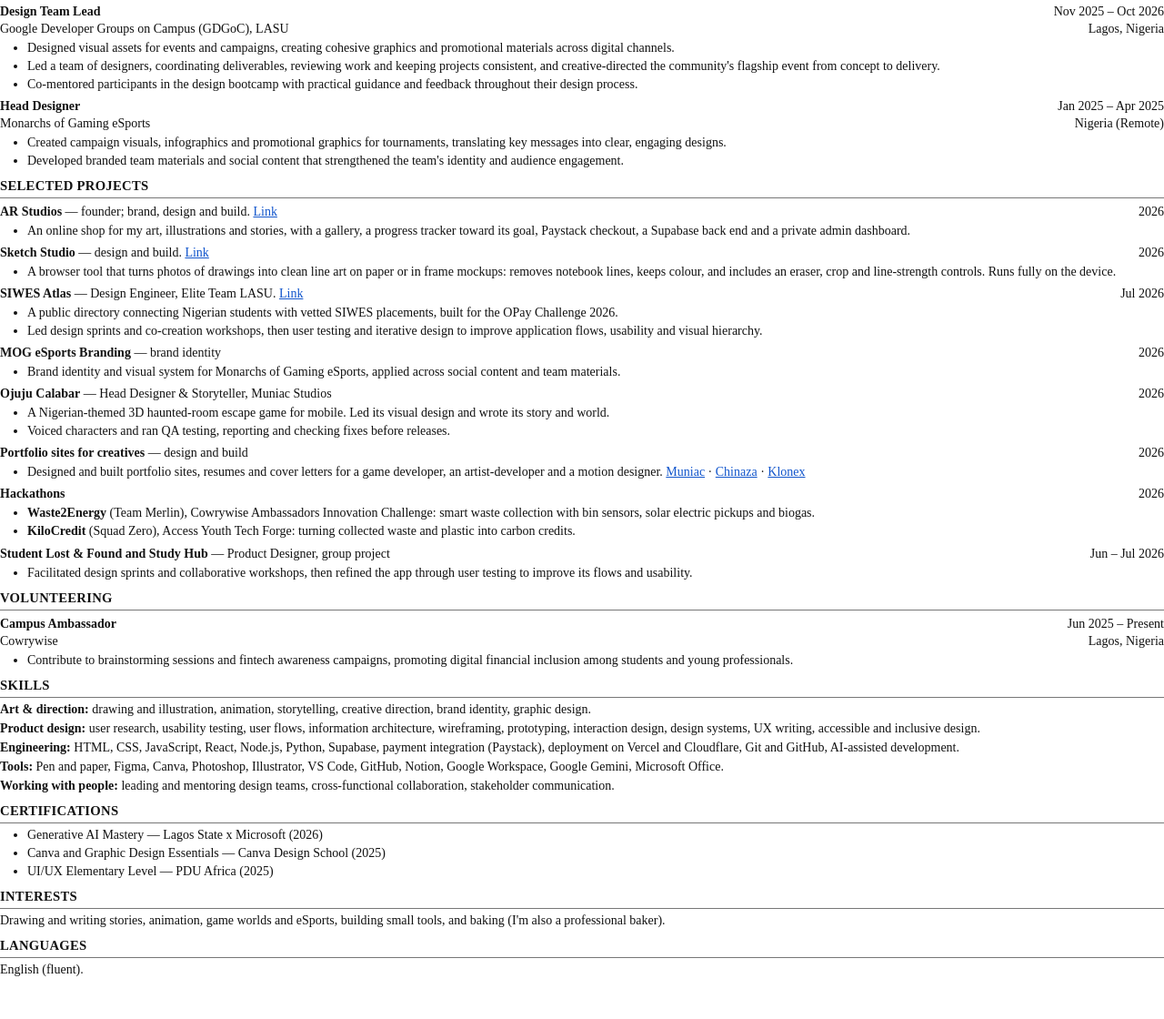
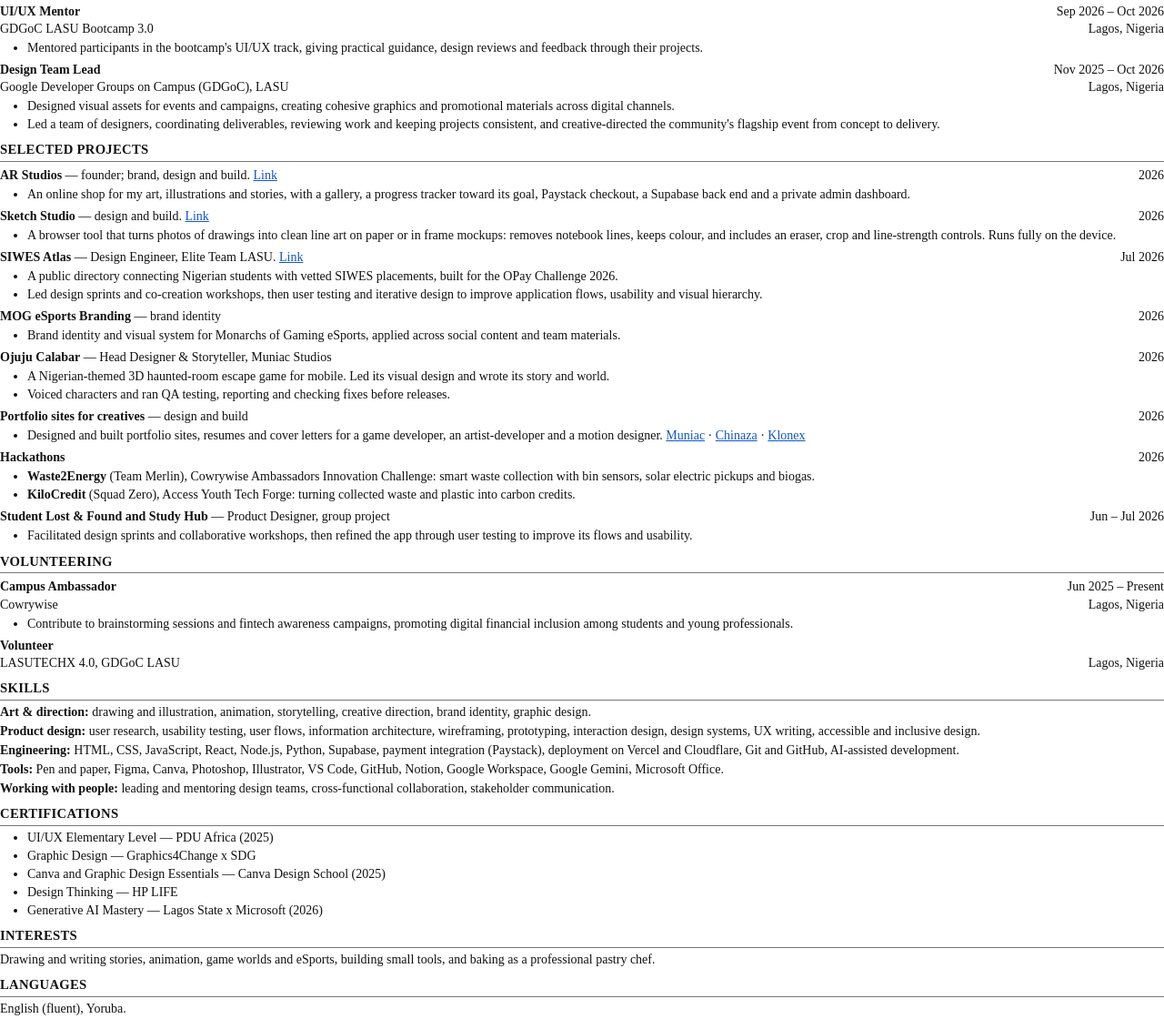
Before and after one commit to Hashi-devs/Amuro, a plain HTML site: page docs/cv-source.html in a window 1280 px wide. Shown: the part 462-1582 px from the top of the page at 91% size. Before the commit the page ends 1539 px from the top, so only its background shows below. Drawn offline with Linux system fonts and the light colour scheme.

Commit message:
Resume and site: mentor role, LASUTECHX 4.0 volunteering, design certifications, pastry chef, drop 2025 MOG role, three-line summary
Co-Authored-By: Claude Opus 5.5 <noreply@anthropic.com>
Claude-Session: https://claude.ai/code/session_01FznZV5MkKYJcrxBuXv8rFi

```diff
--- a/docs/cv-source.html
+++ b/docs/cv-source.html
@@ -24,10 +24,10 @@ a{color:#1155cc}
 <p class="contact">09028771656 &nbsp;| <a href="mailto:amuro.p04@gmail.com">amuro.p04@gmail.com</a> | <a href="https://www.linkedin.com/in/ayomiposi-amuro-315776368">LinkedIn</a> | <a href="https://x.com/Artista08_">X</a> | <a href="https://amuroayomiposi.vercel.app">Portfolio</a></p>
 
 <h2>Summary</h2>
-<p style="text-align:justify">Visual artist and design engineer: I build what I craft. My work starts with pen and paper and runs through illustration, animation, brand identity and UI/UX design into the code that ships it. I lead design for an esports team, a game studio and a campus tech community, and I design and build my own products, from an art shop with payments to a tool that turns photos of drawings into clean line art.</p>
+<p style="text-align:justify">A creative in the visual arts and design space with an engineering side: I draw, design and build, from illustration and brand identity to UI/UX and the code that ships it. Studying Computer Science Education keeps the teacher in me close, so I mentor designers and lead creative teams across esports, games and campus tech.</p>
 
 <h2>Education</h2>
-<div class="row"><span><b>Lagos State University</b>, B.Sc.Ed. Computer Science</span><span>Expected: Aug 2028</span></div>
+<div class="row"><span><b>Lagos State University</b>, B.Sc.Ed. Computer Science</span><span>Oct 2024 – Aug 2028</span></div>
 <p>Degree Class: Second Class Upper (4.42/5.00)</p>
 
 <h2>Work Experience</h2>
@@ -47,14 +47,14 @@ a{color:#1155cc}
   <ul><li>Designed and built interfaces end to end, from graphics, cards and reusable components to landing pages, websites and mobile app screens.</li><li>Ran user research and feedback sessions and turned the insights into clearer user flows and more intuitive interfaces.</li></ul>
 </div>
 <div class="role">
+  <div class="row"><span class="t">UI/UX Mentor</span><span>Sep 2026 – Oct 2026</span></div>
+  <div class="row"><span>GDGoC LASU Bootcamp 3.0</span><span>Lagos, Nigeria</span></div>
+  <ul><li>Mentored participants in the bootcamp's UI/UX track, giving practical guidance, design reviews and feedback through their projects.</li></ul>
+</div>
+<div class="role">
   <div class="row"><span class="t">Design Team Lead</span><span>Nov 2025 – Oct 2026</span></div>
   <div class="row"><span>Google Developer Groups on Campus (GDGoC), LASU</span><span>Lagos, Nigeria</span></div>
-  <ul><li>Designed visual assets for events and campaigns, creating cohesive graphics and promotional materials across digital channels.</li><li>Led a team of designers, coordinating deliverables, reviewing work and keeping projects consistent, and creative-directed the community's flagship event from concept to delivery.</li><li>Co-mentored participants in the design bootcamp with practical guidance and feedback throughout their design process.</li></ul>
-</div>
-<div class="role">
-  <div class="row"><span class="t">Head Designer</span><span>Jan 2025 – Apr 2025</span></div>
-  <div class="row"><span>Monarchs of Gaming eSports</span><span>Nigeria (Remote)</span></div>
-  <ul><li>Created campaign visuals, infographics and promotional graphics for tournaments, translating key messages into clear, engaging designs.</li><li>Developed branded team materials and social content that strengthened the team's identity and audience engagement.</li></ul>
+  <ul><li>Designed visual assets for events and campaigns, creating cohesive graphics and promotional materials across digital channels.</li><li>Led a team of designers, coordinating deliverables, reviewing work and keeping projects consistent, and creative-directed the community's flagship event from concept to delivery.</li></ul>
 </div>
 
 <h2>Selected Projects</h2>
@@ -101,6 +101,10 @@ a{color:#1155cc}
   <ul><li>Contribute to brainstorming sessions and fintech awareness campaigns, promoting digital financial inclusion among students and young professionals.</li></ul>
 </div>
 
+<div class="role">
+  <div class="row"><span class="t">Volunteer</span><span></span></div>
+  <div class="row"><span>LASUTECHX 4.0, GDGoC LASU</span><span>Lagos, Nigeria</span></div>
+</div>
 <h2>Skills</h2>
 <p><b>Art &amp; direction:</b> drawing and illustration, animation, storytelling, creative direction, brand identity, graphic design.</p>
 <p><b>Product design:</b> user research, usability testing, user flows, information architecture, wireframing, prototyping, interaction design, design systems, UX writing, accessible and inclusive design.</p>
@@ -110,15 +114,17 @@ a{color:#1155cc}
 
 <h2>Certifications</h2>
 <ul>
+  <li>UI/UX Elementary Level — PDU Africa (2025)</li>
+  <li>Graphic Design — Graphics4Change x SDG</li>
+  <li>Canva and Graphic Design Essentials — Canva Design School (2025)</li>
+  <li>Design Thinking — HP LIFE</li>
   <li>Generative AI Mastery — Lagos State x Microsoft (2026)</li>
-  <li>Canva and Graphic Design Essentials — Canva Design School (2025)</li>
-  <li>UI/UX Elementary Level — PDU Africa (2025)</li>
 </ul>
 
 <h2>Interests</h2>
-<p>Drawing and writing stories, animation, game worlds and eSports, building small tools, and baking (I'm also a professional baker).</p>
+<p>Drawing and writing stories, animation, game worlds and eSports, building small tools, and baking as a professional pastry chef.</p>
 
 <h2>Languages</h2>
-<p>English (fluent).</p>
+<p>English (fluent), Yoruba.</p>
 </body>
 </html>
```
Also changed, not shown: index.html (+2 -2 lines), docs/cv-preview.webp, 2 other files.
